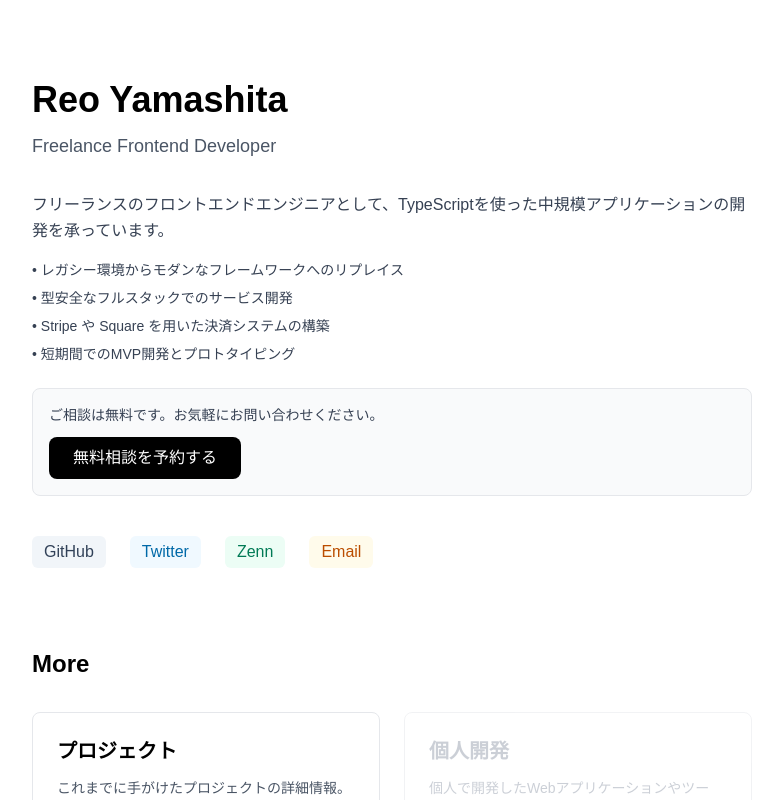
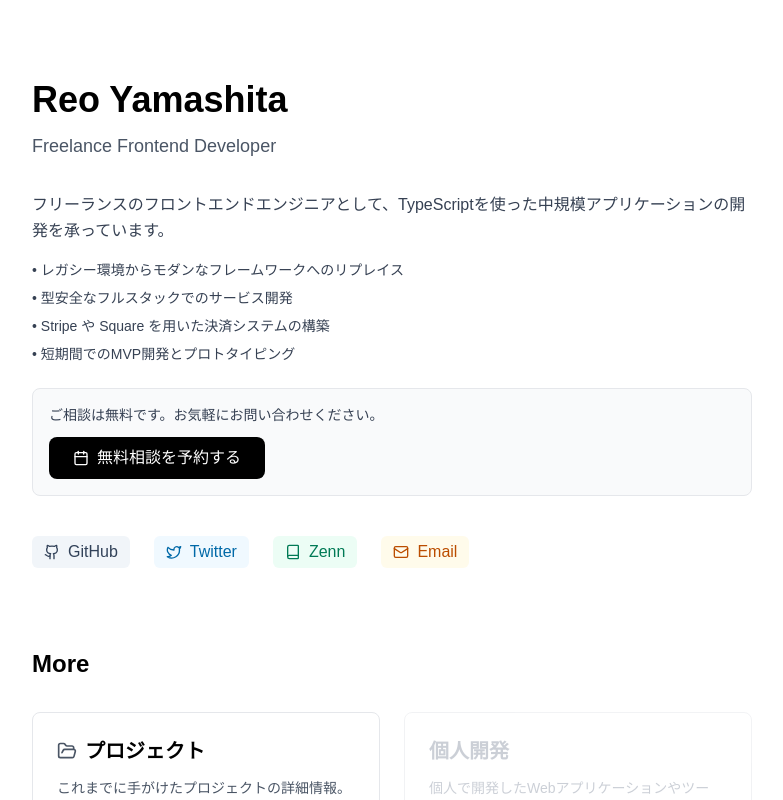
Before and after one commit to melodyclue/my-website, a Next.js app: page / in a window 1280 px wide. Shown: the top 800 px of the page, without its empty margins (248-1031 px from the left). Built offline with nearby package versions, Linux system fonts and the light colour scheme.

Commit message:
feat: add bun.lockb and update package.json with new dependencies

```diff
--- a/package.json
+++ b/package.json
@@ -9,9 +9,10 @@
     "lint": "eslint"
   },
   "dependencies": {
+    "lucide-react": "^0.540.0",
+    "next": "15.5.0",
     "react": "19.1.0",
-    "react-dom": "19.1.0",
-    "next": "15.5.0"
+    "react-dom": "19.1.0"
   },
   "devDependencies": {
     "typescript": "^5",
--- a/src/app/page.tsx
+++ b/src/app/page.tsx
@@ -1,4 +1,5 @@
 import Link from "next/link";
+import { Github as GitHubIcon, Twitter as TwitterIcon, Mail, Calendar, FolderOpen, Book } from "lucide-react";
 
 export default function Home() {
   return (
@@ -26,10 +27,11 @@ export default function Home() {
               </p>
               <a
                 href="https://cal.com/melodylcue/meeting"
-                className="inline-block px-6 py-2 bg-black text-white rounded-lg font-medium hover:bg-gray-800 transition-colors"
+                className="inline-flex items-center gap-2 px-6 py-2 bg-black text-white rounded-lg font-medium hover:bg-gray-800 transition-colors"
                 target="_blank"
                 rel="noopener noreferrer"
               >
+                <Calendar size={16} />
                 無料相談を予約する
               </a>
             </div>
@@ -37,32 +39,36 @@ export default function Home() {
           <div className="flex flex-wrap gap-6">
             <a
               href="https://github.com/melodyclue"
-              className="px-3 py-1 bg-slate-100 text-slate-700 hover:bg-slate-200 hover:text-slate-800 transition-colors rounded-md font-medium"
+              className="flex items-center gap-2 px-3 py-1 bg-slate-100 text-slate-700 hover:bg-slate-200 hover:text-slate-800 transition-colors rounded-md font-medium"
               target="_blank"
               rel="noopener noreferrer"
             >
+              <GitHubIcon size={16} />
               GitHub
             </a>
             <a
               href="https://twitter.com/melodyclue"
-              className="px-3 py-1 bg-sky-50 text-sky-700 hover:bg-sky-100 hover:text-sky-800 transition-colors rounded-md font-medium"
+              className="flex items-center gap-2 px-3 py-1 bg-sky-50 text-sky-700 hover:bg-sky-100 hover:text-sky-800 transition-colors rounded-md font-medium"
               target="_blank"
               rel="noopener noreferrer"
             >
+              <TwitterIcon size={16} />
               Twitter
             </a>
             <a
               href="https://zenn.dev/melodyrouter"
-              className="px-3 py-1 bg-emerald-50 text-emerald-700 hover:bg-emerald-100 hover:text-emerald-800 transition-colors rounded-md font-medium"
+              className="flex items-center gap-2 px-3 py-1 bg-emerald-50 text-emerald-700 hover:bg-emerald-100 hover:text-emerald-800 transition-colors rounded-md font-medium"
               target="_blank"
               rel="noopener noreferrer"
             >
+              <Book size={16} />
               Zenn
             </a>
             <a
               href="mailto:hello@melody.dev"
-              className="px-3 py-1 bg-amber-50 text-amber-700 hover:bg-amber-100 hover:text-amber-800 transition-colors rounded-md font-medium"
+              className="flex items-center gap-2 px-3 py-1 bg-amber-50 text-amber-700 hover:bg-amber-100 hover:text-amber-800 transition-colors rounded-md font-medium"
             >
+              <Mail size={16} />
               Email
             </a>
           </div>
@@ -77,7 +83,8 @@ export default function Home() {
               href="/projects"
               className="block p-6 border border-gray-200 rounded-lg hover:border-gray-300 hover:shadow-sm transition-all group"
             >
-              <div className="mb-3">
+              <div className="mb-3 flex items-center gap-2">
+                <FolderOpen size={20} className="text-gray-600 group-hover:text-gray-700 transition-colors" />
                 <h3 className="text-xl font-semibold text-black group-hover:text-gray-700 transition-colors">
                   プロジェクト
                 </h3>
```
Also changed, not shown: 1 other file (tests, documents, lock files or other folders).
